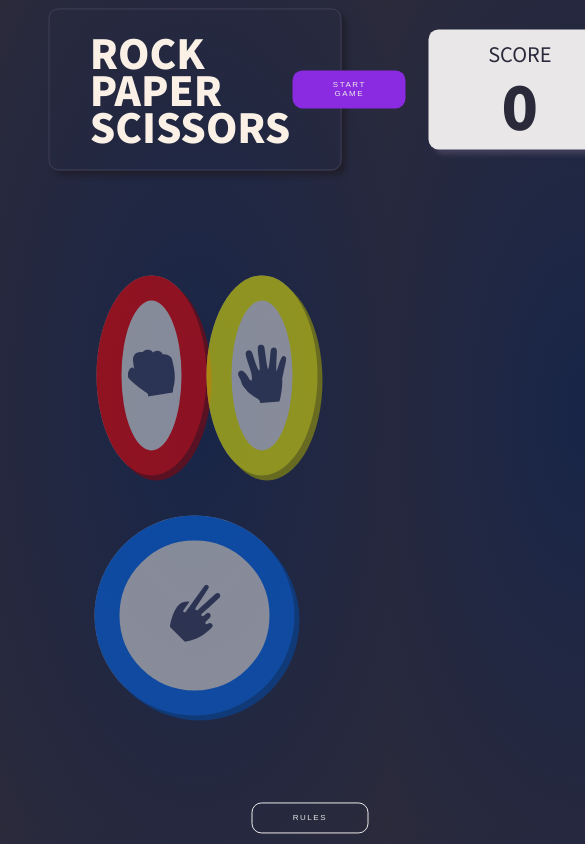
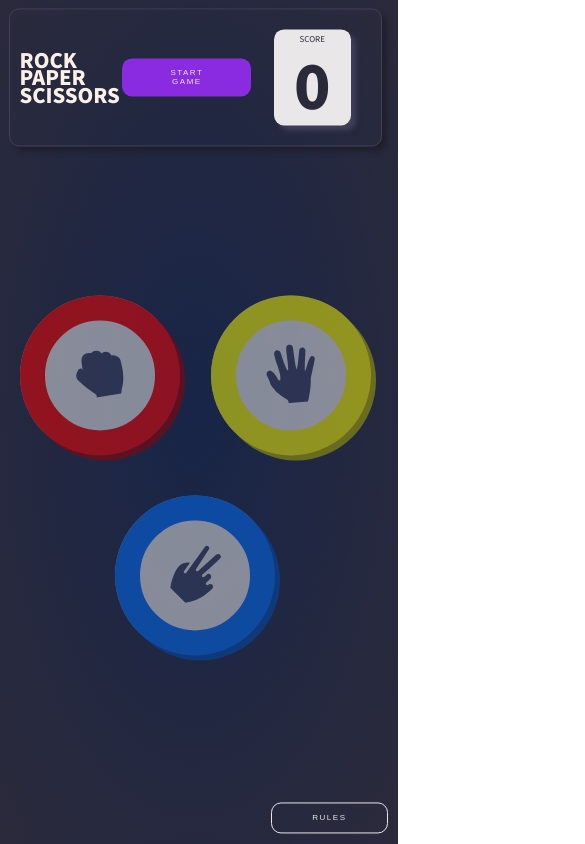
Before and after one commit to KirianaBrown/Rock-Paper-Scissors, a website built with webpack: page src/index.html in a window 390 px wide. Shown: the top 844 px of the page, 585 px wide, since content can reach past the window. Built offline with nearby package versions, Linux system fonts and the light colour scheme.

Commit message:
add media queries to allow responsive

```diff
--- /dev/null
+++ b/src/sass/base/_media.scss
@@ -0,0 +1,99 @@
+@media only screen and (min-width: 1600px) {
+    .container {
+        width: 100%!important;
+        &-score {
+            width: 60%!important;
+            font-size: .8rem!important;
+            padding: 0rem 8rem!important;
+            &--heading {
+                font-size: 1rem;
+            }
+            &--scores {
+                padding: 0rem 4rem!important;
+            }
+            &-score {
+                font-size: 1.2rem!important;
+            }
+        }
+        &-controls {
+            width: 70%!important;
+            margin-top: .5rem!important;
+            &--double {
+                width: 90%!important;
+            }
+            &--container {
+                width: 30rem!important;
+                height: 30rem!important;
+            }
+        }
+    }
+}
+
+@media only screen and (max-width: 900px) {
+    .body {
+        font-size: 60%;
+    }
+    .container {
+        width: 100%!important;
+        &-score {
+            width: 70%!important;
+            font-size: .8rem!important;
+            padding: 0rem 4rem!important;
+            &--heading {
+                font-size: 1.4rem;
+            }
+            &--scores {
+                padding: 0rem 4rem!important;
+            }
+            &-score {
+                font-size: 1.2rem!important;
+            }
+        }
+        &-controls {
+            width: 80%!important;
+            margin-top: .5rem!important;
+            &--double {
+                width: 90%!important;
+            }
+            &--container {
+                width: 20rem!important;
+                height: 20rem!important;
+            }
+        }
+    }
+}
+
+@media only screen and (max-width: 600px) {
+    .body {
+        font-size: 50%;
+        width: 100%!important;
+    }
+    .container {
+        width: 100%!important;
+        &-score {
+            width: 90%!important;
+            font-size: .8rem!important;
+            padding: 0rem 1rem!important;
+            &--heading {
+                font-size: 1rem;
+            }
+            &--scores {
+                padding: 0rem 2rem!important;
+            }
+            &-score {
+                font-size: 1.2rem!important;
+            }
+        }
+        &-controls {
+            width: 100%!important;
+            margin-top: .5rem!important;
+            &--double {
+                width: 90%!important;
+            }
+            &--container {
+                width: 16rem!important;
+                height: 16rem!important;
+            }
+        }
+    }
+}
--- a/src/sass/main.scss
+++ b/src/sass/main.scss
@@ -1,4 +1,5 @@
 @import './base/variables';
+@import './base/media';
 @import './base/base.scss';
 @import './base/animations';
 @import './layout/mainLayout';
```
